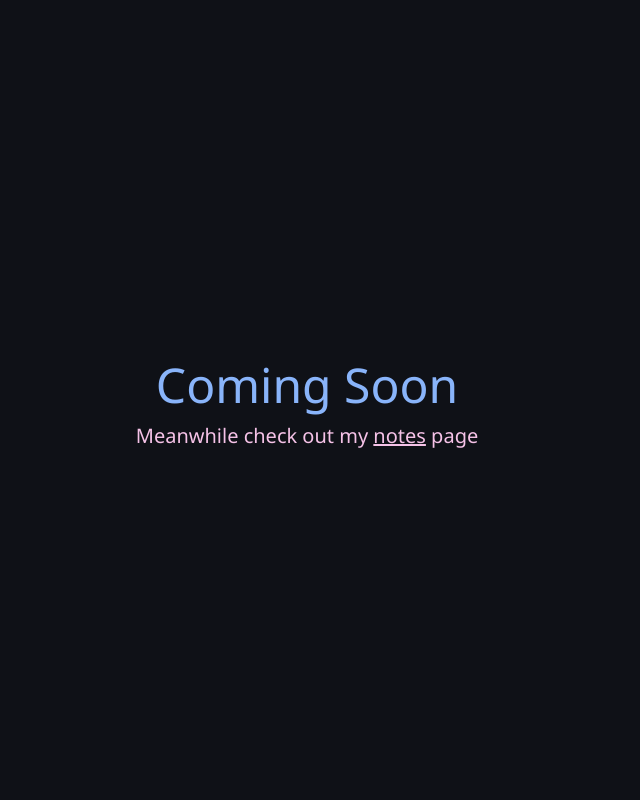
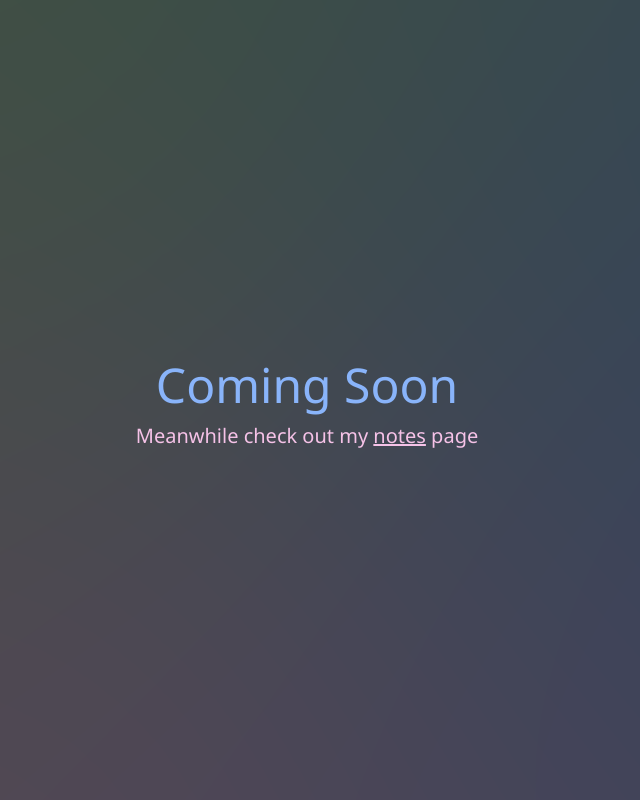
Before and after one commit to aslamcodes/personal-page-v2, a SvelteKit app: page / in a window 1280 px wide. Shown: the whole page, without its empty margins (333-973 px from the left). Built offline with nearby package versions, Linux system fonts and the light colour scheme.

Commit message:
add: Animations

```diff
--- a/src/routes/+page.svelte
+++ b/src/routes/+page.svelte
@@ -1,37 +1,81 @@
 <script>
-  // No logic needed for now
+  let x = 0.5;
+  let y = 0.5;
+
+  function handleMouseMove(e) {
+    x = e.clientX / window.innerWidth;
+    y = e.clientY / window.innerHeight;
+    document.documentElement.style.setProperty('--x', x);
+    document.documentElement.style.setProperty('--y', y);
+  }
 </script>
+
+<svelte:window on:mousemove={handleMouseMove} />
 
 <style>
   :global(body) {
     margin: 0;
     font-family: 'Segoe UI', sans-serif;
-    background-color: #0f1117; /* Night background */
-    color: #cdd6f4; /* Light text */
+    background: #0f1117;
+    color: #cdd6f4;
+    overflow: hidden;
+  }
+
+  .bg {
+    position: fixed;
+    width: 200%;
+    height: 200%;
+    top: -50%;
+    left: -50%;
+    background: conic-gradient(
+      from 0deg at calc(var(--x, 0.5) * 100%) calc(var(--y, 0.5) * 100%),
+      #89b4fa,
+      #f5c2e7,
+      #a6e3a1,
+      #89b4fa
+    );
+    animation: rotate 20s linear infinite;
+    filter: blur(160px);
+    opacity: 0.3;
+    z-index: 0;
+  }
+
+  @keyframes rotate {
+    from {
+      transform: rotate(0deg) scale(1.2);
+    }
+    to {
+      transform: rotate(360deg) scale(1.2);
+    }
+  }
+
+  .content {
+    position: relative;
+    z-index: 1;
     height: 100vh;
     display: flex;
+    flex-direction: column;
+    justify-content: center;
     align-items: center;
-    justify-content: center;
-  }
-
-  .container {
-    text-align: center;
   }
 
   h1 {
     font-size: 3rem;
-    color: #89b4fa; /* Neon blue */
+    color: #89b4fa;
   }
 
   a {
     font-size: 1.25rem;
-    color: #f5c2e7; /* Soft purple */
-    margin-top: 0.5rem;
+    color: #f5c2e7;
     text-decoration: none;
   }
 </style>
 
-<div class="container">
-    <h1>Coming Soon</h1>
-    <a href="https://notes.aslamcodes.in" target="_blank">Meanwhile check out my <span style="text-decoration: underline;">notes</span> page</a>
+<div class="bg"></div>
+
+<div class="content">
+  <h1>Coming Soon</h1>
+  <a href="https://notes.aslamcodes.in" target="_blank">
+    Meanwhile check out my <span style="text-decoration: underline;">notes</span> page
+  </a>
 </div>
```
